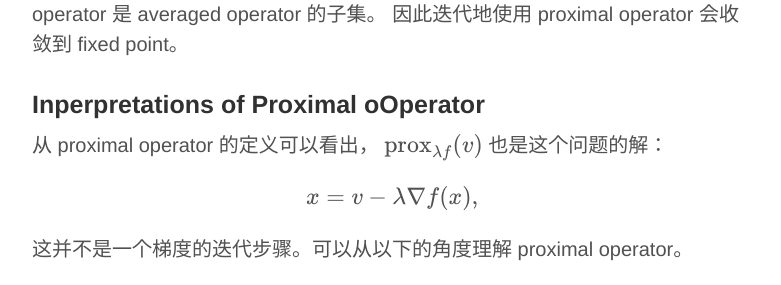
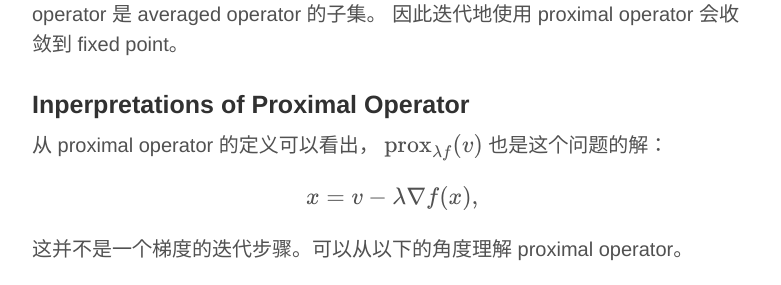
Before and after one commit to bjsc/cswhjiang.github.io, a Jekyll site: the page built from _posts/2015-05-03-proximal-gradient-method.md, in a window 1280 px wide and 900 px high, scrolled down 1900 px. Shown: the part 170-455 px from the top of the window, without its empty margins (248-1029 px from the left). Built offline with Jekyll 4.4.1, drawn with Linux system fonts in a browser that asks for light colours; formulas are drawn with MathJax 3; comment, search, counter and statistics services are not loaded.

```diff
--- a/_posts/2015-05-03-proximal-gradient-method.md
+++ b/_posts/2015-05-03-proximal-gradient-method.md
@@ -72,7 +72,7 @@ $$
 满足这个条件的 operator 被称为 firm nonexpensive operator。这样的 operator 是$$ \frac{1}{2}$$-averaged operator。总之，contraction 和 firmly nonexpensiveness 的 operator 是 averaged operator 的子集。 因此迭代地使用 proximal operator 会收敛到 fixed point。
 
 
-### Inperpretations of Proximal oOperator
+### Inperpretations of Proximal Operator
 
 从 proximal operator 的定义可以看出， $$ \textrm{prox}_{\lambda f}(v)$$ 也是这个问题的解：
 
```
Also changed, not shown: _posts/2015-04-08-strong-convexity-and-smoothness.md (+1 -1 lines), figures/cm_sgd_nag.png (added), figures/gd_cm_nag_my.png (added).
